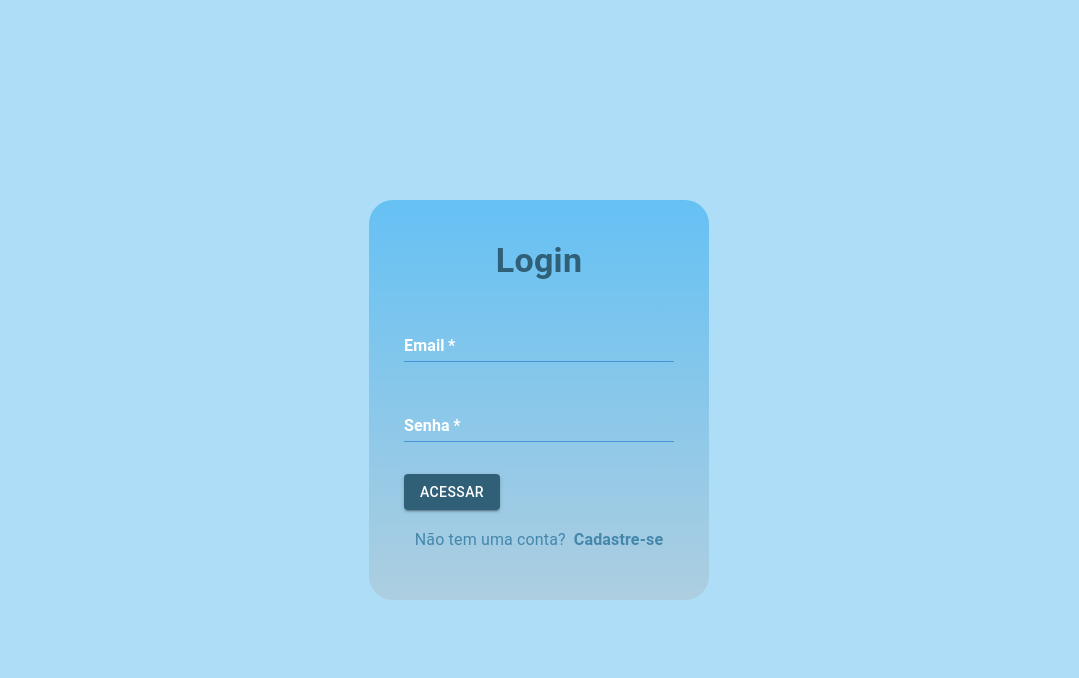
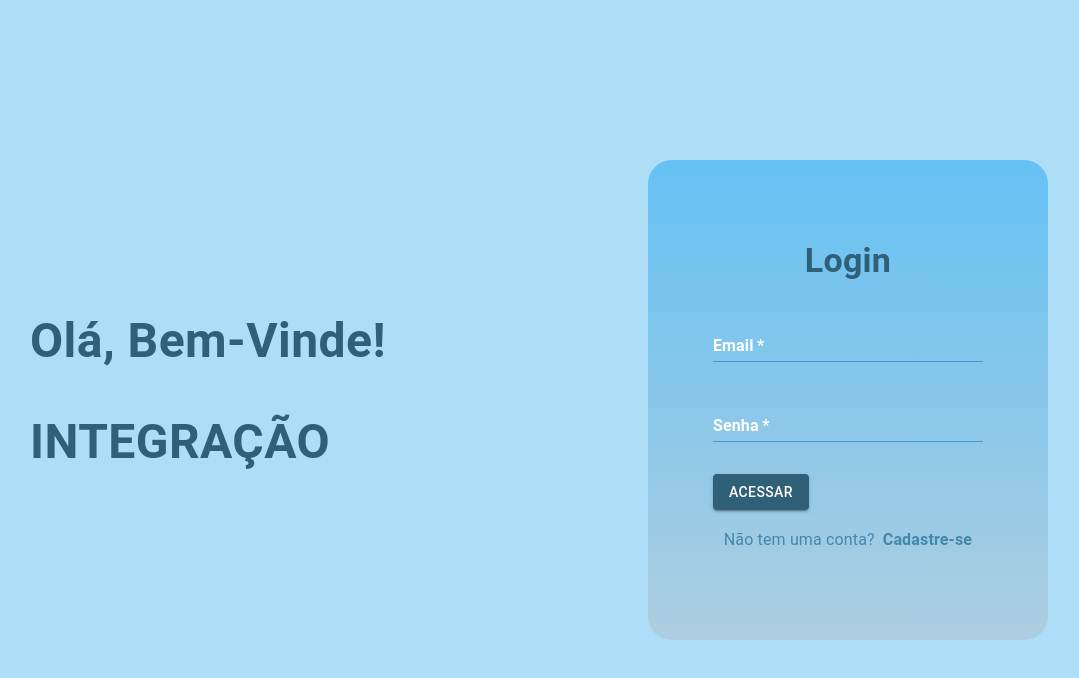
Before and after one commit to INTEGRAACAO/Front-end, a React (Create React App) app: page / in a window 1280 px wide. Shown: the top 678 px of the page, without its empty margins (101-1180 px from the left). Built offline with nearby package versions, Linux system fonts and the light colour scheme.

Commit message:
fatorando Login

```diff
--- a/src/paginas/Login/Login.css
+++ b/src/paginas/Login/Login.css
@@ -1,8 +1,17 @@
 .container {
     display: flex;
-    justify-content: center;
+    justify-content:  space-around;
     align-items: center;
     height: 80vh;
+}
+
+.hello{
+    color: #305F78!important;
+    font-weight: bold!important;
+    font-family: montserrat;
+    align-items: center;
+    justify-content: center!important;
+    font-size: 3rem!important;
 }
 
 .bg-login {
@@ -20,8 +29,8 @@
 }
 
 .card {
-    width: 340px;
-    height: 50vh;
+    width: 400px;
+    height: 60vh;
 
     display: flex;
     flex-direction: column;
--- a/src/paginas/Login/Login.tsx
+++ b/src/paginas/Login/Login.tsx
@@ -10,12 +10,13 @@ function Login() {
         <Grid container className="bg-login">
             <Grid item xs={12} sm={12}>
 
-        <Box>
 
-        </Box>
 
                 <Box className='container'>
-
+                    <Box>
+                        <Typography variant='subtitle1' gutterBottom className='hello'>Olá, Bem-Vinde!</Typography>
+                        <Typography variant='subtitle1' gutterBottom className='hello'>INTEGRAÇÃO</Typography>
+                    </Box>
                     <Box className="card">
                         <Typography className='card-title' variant="h4" align="center">
                             Login
@@ -41,7 +42,7 @@ function Login() {
                                 <Typography variant='subtitle1' gutterBottom>Não tem uma conta?</Typography>
                             </Box>
                             <Typography variant='subtitle1' gutterBottom align='center' style=
-              {{fontWeight: 'bold', cursor: "pointer"}}>Cadastre-se</Typography>
+                                {{ fontWeight: 'bold', cursor: "pointer" }}>Cadastre-se</Typography>
                         </Box>
 
                     </Box>
```
Lines whose indentation alone changed are shown as unchanged.
